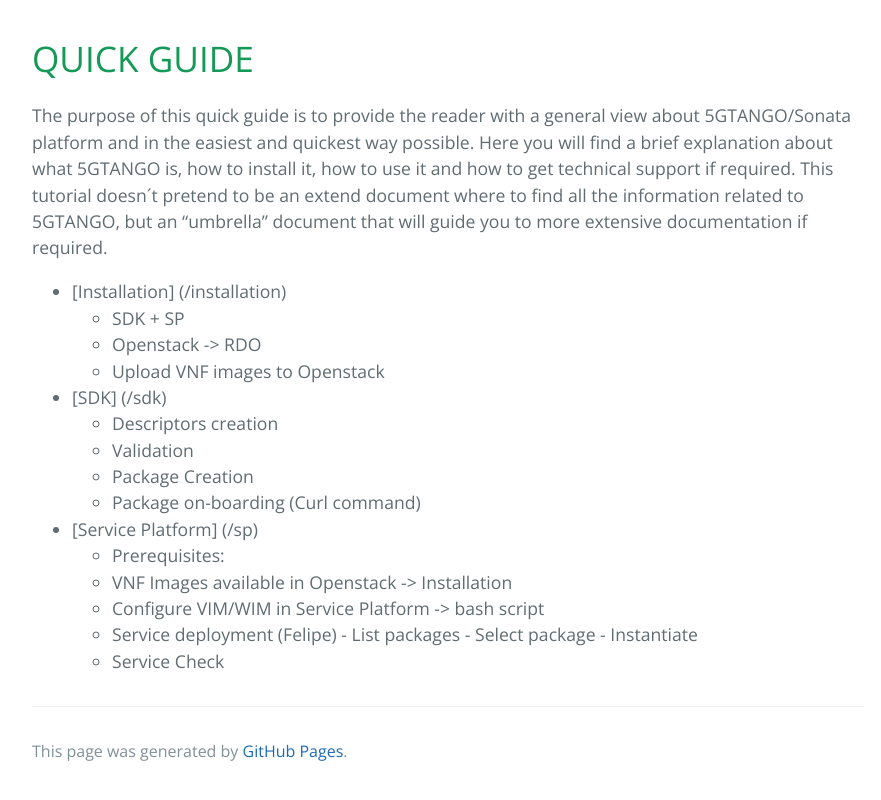
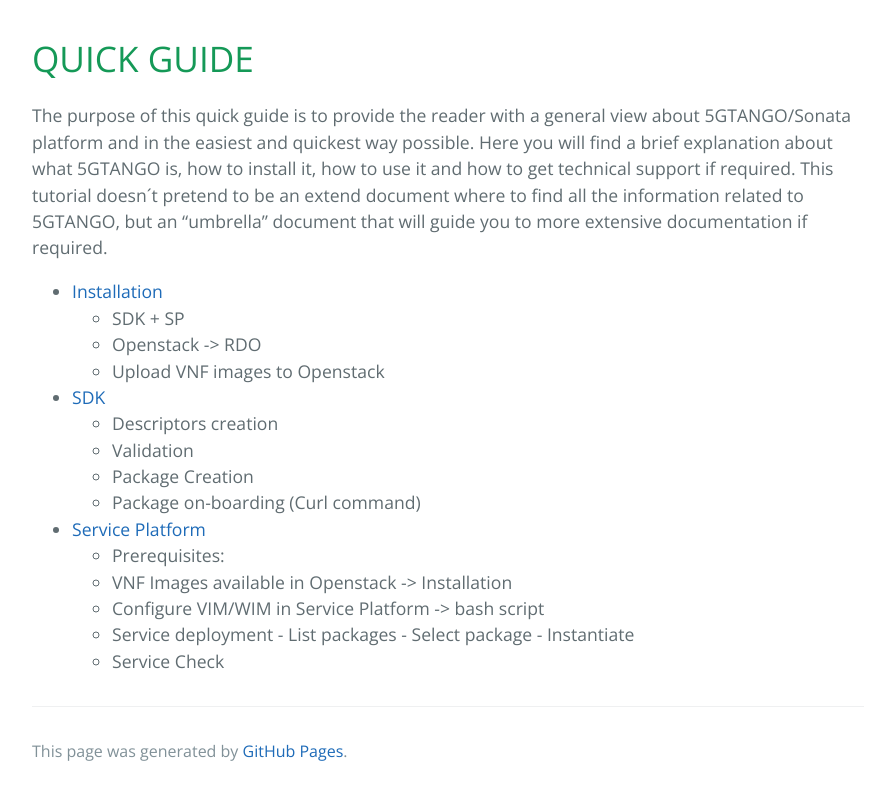
Before and after one commit to sonata-nfv/sonata-nfv.github.io, a Jekyll site: the page built from quickguide.md, in a window 1280 px wide. Shown: the top 800 px of the page, without its empty margins (192-1073 px from the left). Built offline with Jekyll 4.4.1, drawn with Linux system fonts in a browser that asks for light colours; our own code applies the rules of GitHub Pages for plain Markdown files.

Commit message:
add new files for quick guide

```diff
--- a/quickguide.md
+++ b/quickguide.md
@@ -4,22 +4,22 @@ The purpose of this quick guide is to provide the reader with a general view abo
 Here you will find a brief explanation about what 5GTANGO is, how to install it, how to use it and how to get technical support if required.
 This tutorial doesn´t pretend to be an extend document where to find all the information related to 5GTANGO, but an "umbrella" document that will guide you to more extensive documentation if required.
 
-* [Installation] (/installation)
+* [Installation](/installation)
     - SDK + SP
     - Openstack -> RDO
     - Upload VNF images to Openstack
 
-* [SDK] (/sdk)
+* [SDK](/sdk)
     - Descriptors creation
     - Validation
     - Package Creation
     - Package on-boarding (Curl command)
 
-* [Service Platform] (/sp)
+* [Service Platform](/sp)
     - Prerequisites:
     - VNF Images available in Openstack -> Installation
     - Configure VIM/WIM in Service Platform -> bash script
-    - Service deployment (Felipe)
+    - Service deployment
                 - List packages
                 - Select package
                 - Instantiate
```
